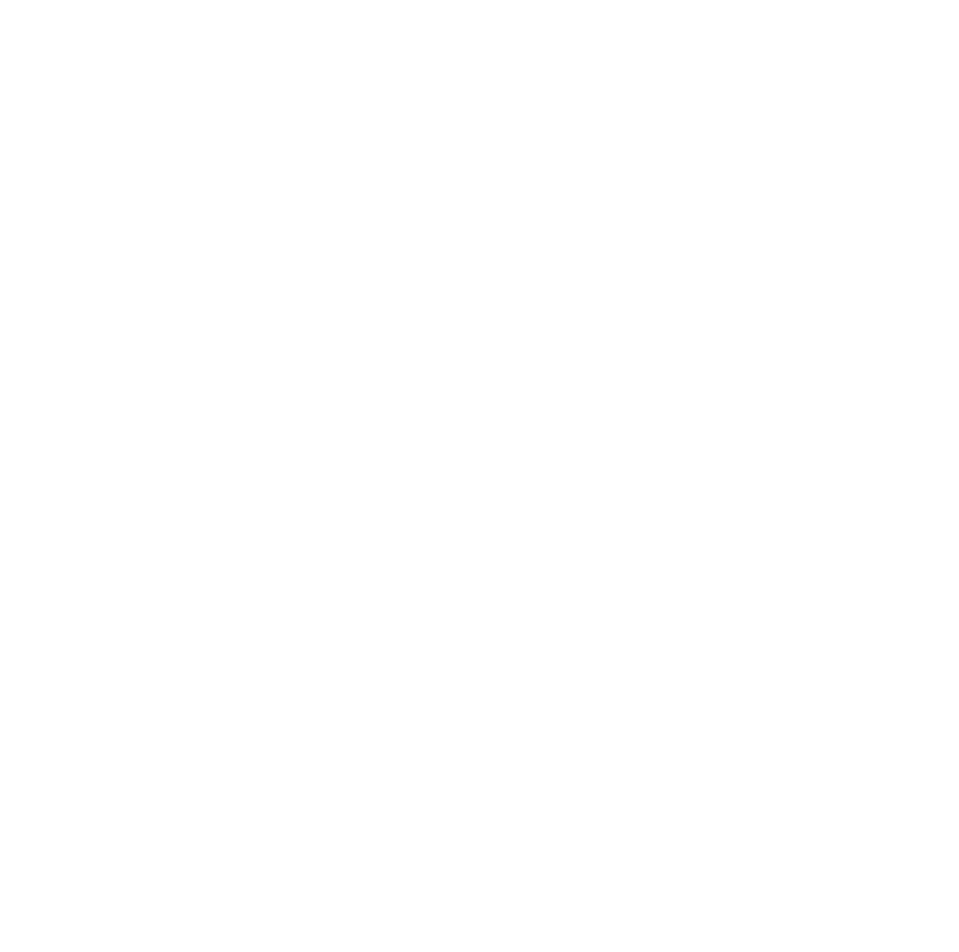
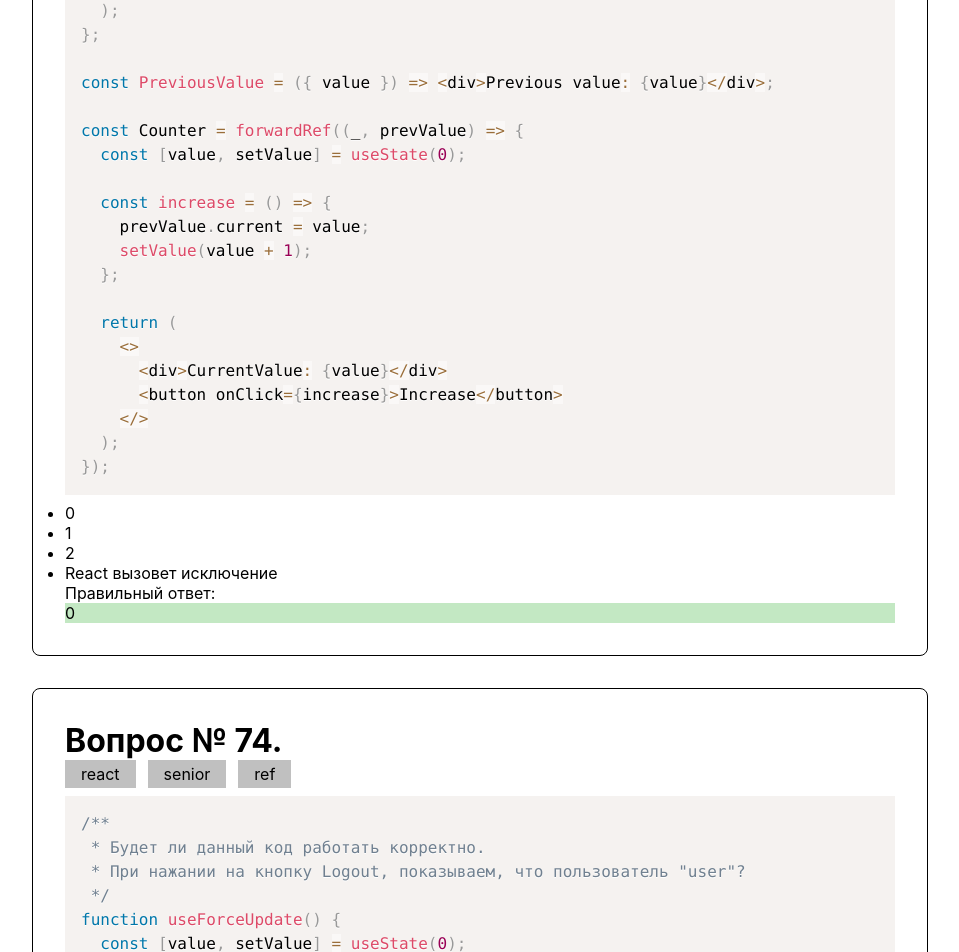
Before and after one commit to StephanAksenchenko/Grades, a Next.js app: page / in a window 1280 px wide. Shown: the part 4500-5452 px from the top of the page, without its empty margins (160-1119 px from the left). Before the commit the page ends 4087 px from the top, so only its background shows below. Built offline with nearby package versions, Linux system fonts and the light colour scheme.

Commit message:
On branch main 	Dev

```diff
--- a/pages/test.js
+++ b/pages/test.js
@@ -1,3 +1,3 @@
-import App from "../src/Examples/Refs/Example4";
+import App from "../src/Examples/Refs/Example6";
 
 export default App;
--- a/src/Data/ReactQuestions.ts
+++ b/src/Data/ReactQuestions.ts
@@ -1470,4 +1470,48 @@
     ],
     rightAnswer: 1,
   },
+  {
+    id: 73,
+    type: "single",
+    tags: ["react", "senior+", "ref"],
+    body: {
+      type: "code snippet",
+      content:
+        "/**\n * Какое значение будет выведено внутри PreviousValue\n * после двух нажатий на кнопку Increase\n */\nconst App = () => {\n  const prevValue = useRef(0);\n\n  return (\n    <>\n      <PreviousValue value={prevValue.current} />\n      <Counter ref={prevValue} />\n    </>\n  );\n};\n\nconst PreviousValue = ({ value }) => <div>Previous value: {value}</div>;\n\nconst Counter = forwardRef((_, prevValue) => {\n  const [value, setValue] = useState(0);\n\n  const increase = () => {\n    prevValue.current = value;\n    setValue(value + 1);\n  };\n\n  return (\n    <>\n      <div>CurrentValue: {value}</div>\n      <button onClick={increase}>Increase</button>\n    </>\n  );\n});",
+    },
+    availableAnswer: [
+      { id: 1, content: "0" },
+      { id: 2, content: "1" },
+      { id: 3, content: "2" },
+      { id: 4, content: "React вызовет исключение" },
+    ],
+    rightAnswer: 1,
+  },
+  {
+    id: 74,
+    type: "single",
+    tags: ["react", "senior", "ref"],
+    body: {
+      type: "code snippet",
+      content:
+        '/**\n * Будет ли данный код работать корректно.\n * При нажании на кнопку Logout, показываем, что пользователь "user"?\n */\nfunction useForceUpdate() {\n  const [value, setValue] = useState(0);\n  const update = () => setValue(value + 1);\n  return update;\n}\n\nconst UserContext = createContext("user");\n\nconst App = () => {\n  const user = useRef("Bob");\n  const setUser = (name) => {\n    user.current = name;\n  };\n\n  return (\n    <UserContextProvider user={{ user, setUser }}>\n      <Avatar />\n    </UserContextProvider>\n  );\n};\n\nconst UserContextProvider = ({ user, children }) => {\n  return <UserContext.Provider value={user}>{children}</UserContext.Provider>;\n};\n\nconst Avatar = () => {\n  const { user, setUser } = useContext(UserContext);\n  const update = useForceUpdate();\n\n  const logout = () => {\n    setUser("user");\n    update();\n  };\n\n  return (\n    <>\n      <h1>{user.current}</h1>\n      <button onClick={logout}>Logout</button>\n    </>\n  );\n};',
+    },
+    availableAnswer: [
+      { id: 1, content: "Да, всё ок" },
+      {
+        id: 2,
+        content: "Нет, изменение рефа, не вызывает обновление интерфейса",
+      },
+      {
+        id: 3,
+        content: "Нет, хук useForceUpdate работает не правильно",
+      },
+      {
+        id: 4,
+        content:
+          "Нет, контекст будет хранить одну и ту же ссылку value и обновляться не будет",
+      },
+    ],
+    rightAnswer: 1,
+  },
 ];
```
Also changed, not shown: src/Examples/Refs/Example5.js (added, +39 -0 lines), src/Examples/Refs/Example6.js (added, +50 -0 lines).
